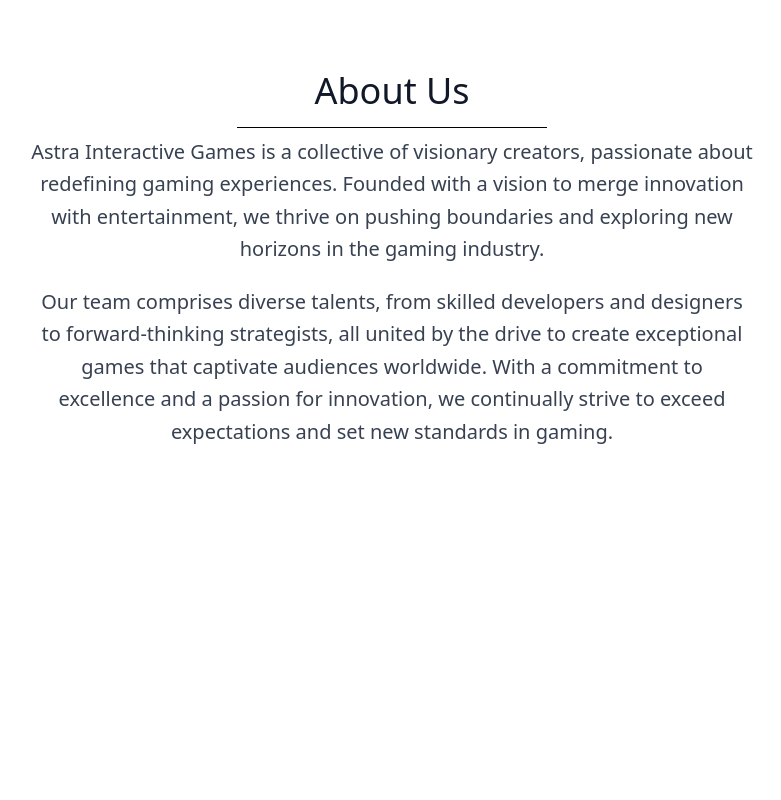
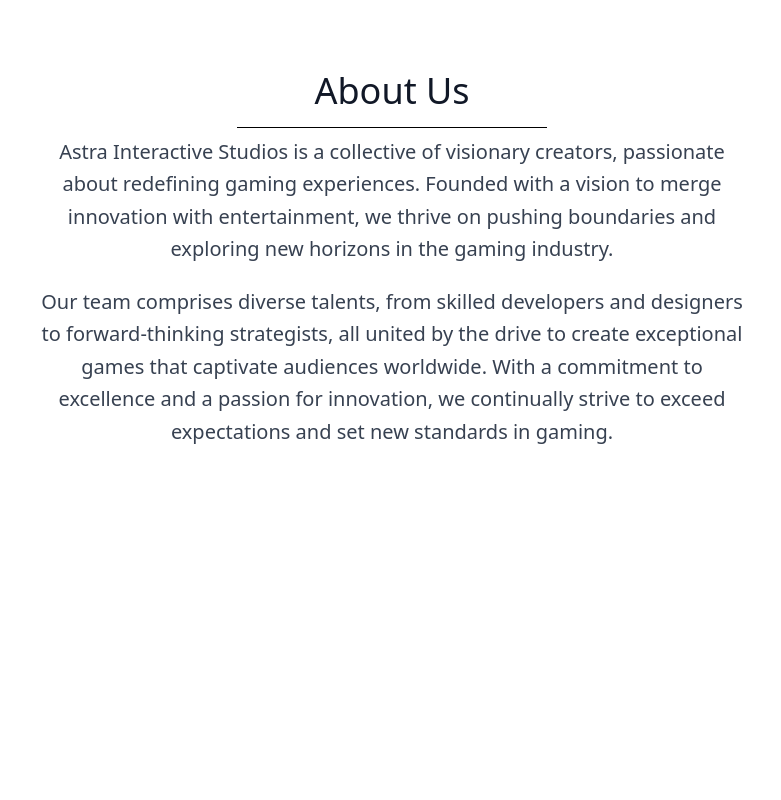
Before and after one commit to mgguild/ai-games, a Next.js app: page / in a window 1280 px wide. Shown: the part 5020-5820 px from the top of the page, without its empty margins (248-1029 px from the left). Built offline with nearby package versions, Linux system fonts and the light colour scheme.

Commit message:
Change Games to Studios

```diff
--- a/src/app/about/AboutUs.tsx
+++ b/src/app/about/AboutUs.tsx
@@ -1,19 +1,35 @@
-import React from 'react'
+import React from "react";
 
 const AboutUs = () => {
   return (
-
-    <section id="about_us" className="text-gray-700 body-font min-h-screen w-screen">
+    <section
+      id="about_us"
+      className="text-gray-700 body-font min-h-screen w-screen"
+    >
       <div className="container px-5 py-16 mx-auto">
         <div className="flex flex-wrap w-full mb-1 flex-col items-center text-center">
-                  <h1 className="title-font sm:text-4xl text-5xl mb-4 font-medium text-gray-900">About Us</h1>
+          <h1 className="title-font sm:text-4xl text-5xl mb-4 font-medium text-gray-900">
+            About Us
+          </h1>
           <div className="inline-block border-t border-black w-1/4 mb-2"></div>
-                  <p className="lg:w-7/12 w-full leading-relaxed text-xl font-medium mb-5">Astra Interactive Games is a collective of visionary creators, passionate about redefining gaming experiences. Founded with a vision to merge innovation with entertainment, we thrive on pushing boundaries and exploring new horizons in the gaming industry.</p>
-                  <p className="lg:w-7/12 w-full leading-relaxed text-xl font-medium">Our team comprises diverse talents, from skilled developers and designers to forward-thinking strategists, all united by the drive to create exceptional games that captivate audiences worldwide. With a commitment to excellence and a passion for innovation, we continually strive to exceed expectations and set new standards in gaming.</p>
+          <p className="lg:w-7/12 w-full leading-relaxed text-xl font-medium mb-5">
+            Astra Interactive Studios is a collective of visionary creators,
+            passionate about redefining gaming experiences. Founded with a
+            vision to merge innovation with entertainment, we thrive on pushing
+            boundaries and exploring new horizons in the gaming industry.
+          </p>
+          <p className="lg:w-7/12 w-full leading-relaxed text-xl font-medium">
+            Our team comprises diverse talents, from skilled developers and
+            designers to forward-thinking strategists, all united by the drive
+            to create exceptional games that captivate audiences worldwide. With
+            a commitment to excellence and a passion for innovation, we
+            continually strive to exceed expectations and set new standards in
+            gaming.
+          </p>
         </div>
       </div>
     </section>
-  )
-}
+  );
+};
 
-export default AboutUs
+export default AboutUs;
```
Lines whose indentation alone changed are shown as unchanged.
